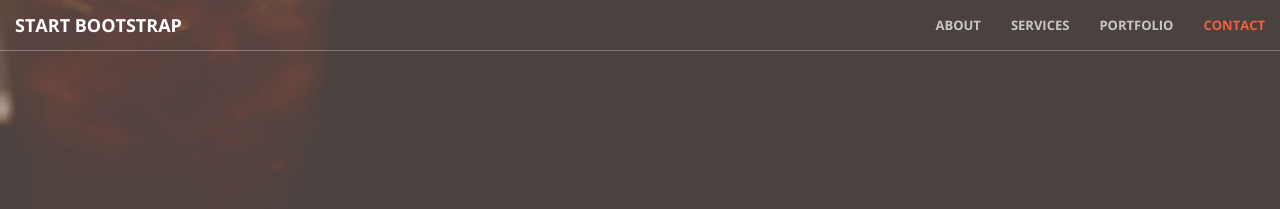
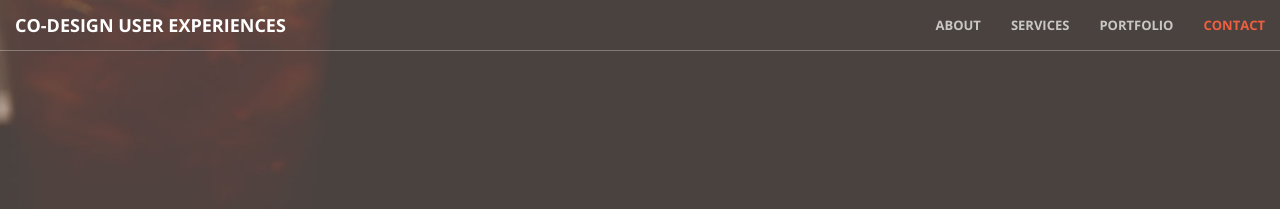
Before and after one commit to sofiantoulou/DesignThinkersGreece, a Jekyll site: the page built from index.html, in a window 1280 px wide. Shown: the top 209 px of the page. Built offline with Jekyll 4.4.1, drawn with Linux system fonts in a browser that asks for light colours.

Commit message:
Update nav.html

```diff
--- a/_includes/nav.html
+++ b/_includes/nav.html
@@ -8,7 +8,7 @@
                 <span class="icon-bar"></span>
                 <span class="icon-bar"></span>
             </button>
-            <a class="navbar-brand page-scroll" href="#page-top">Start Bootstrap</a>
+            <a class="navbar-brand page-scroll" href="#page-top">Co-design user experiences</a>
         </div>
 
         <!-- Collect the nav links, forms, and other content for toggling -->
```
